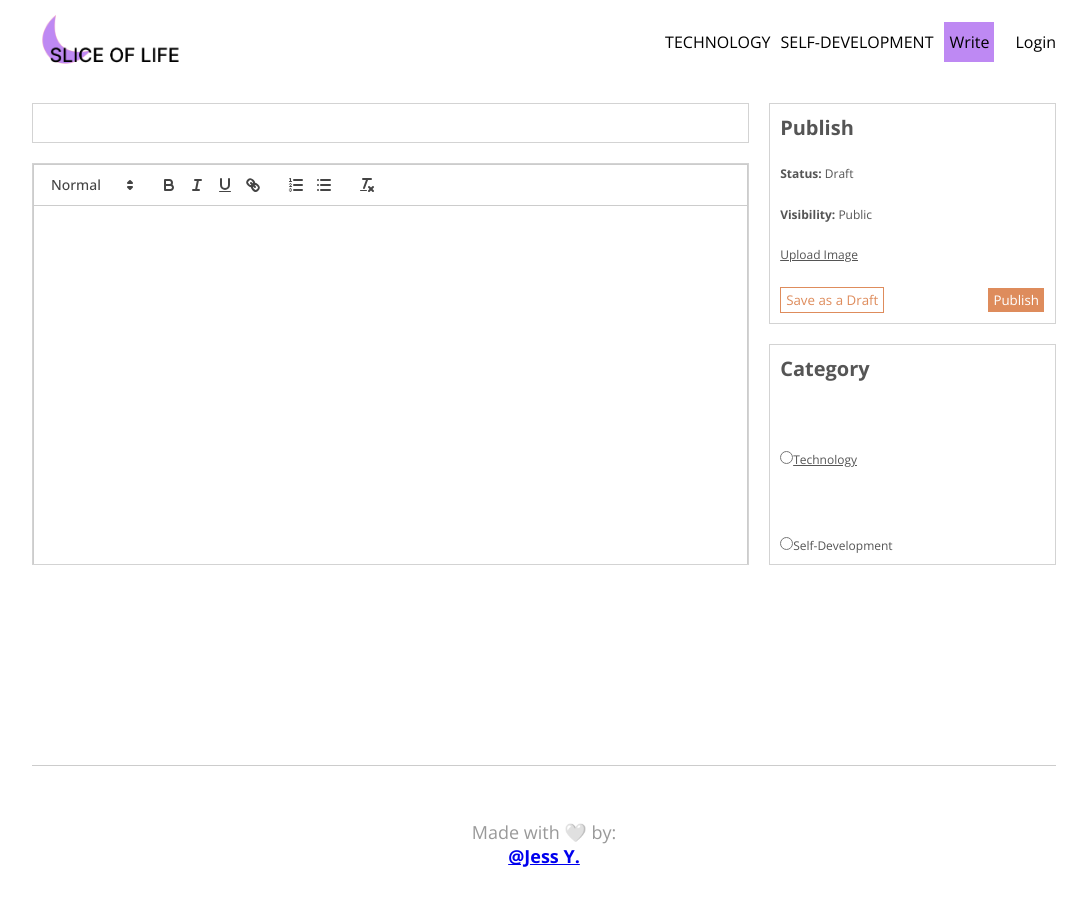
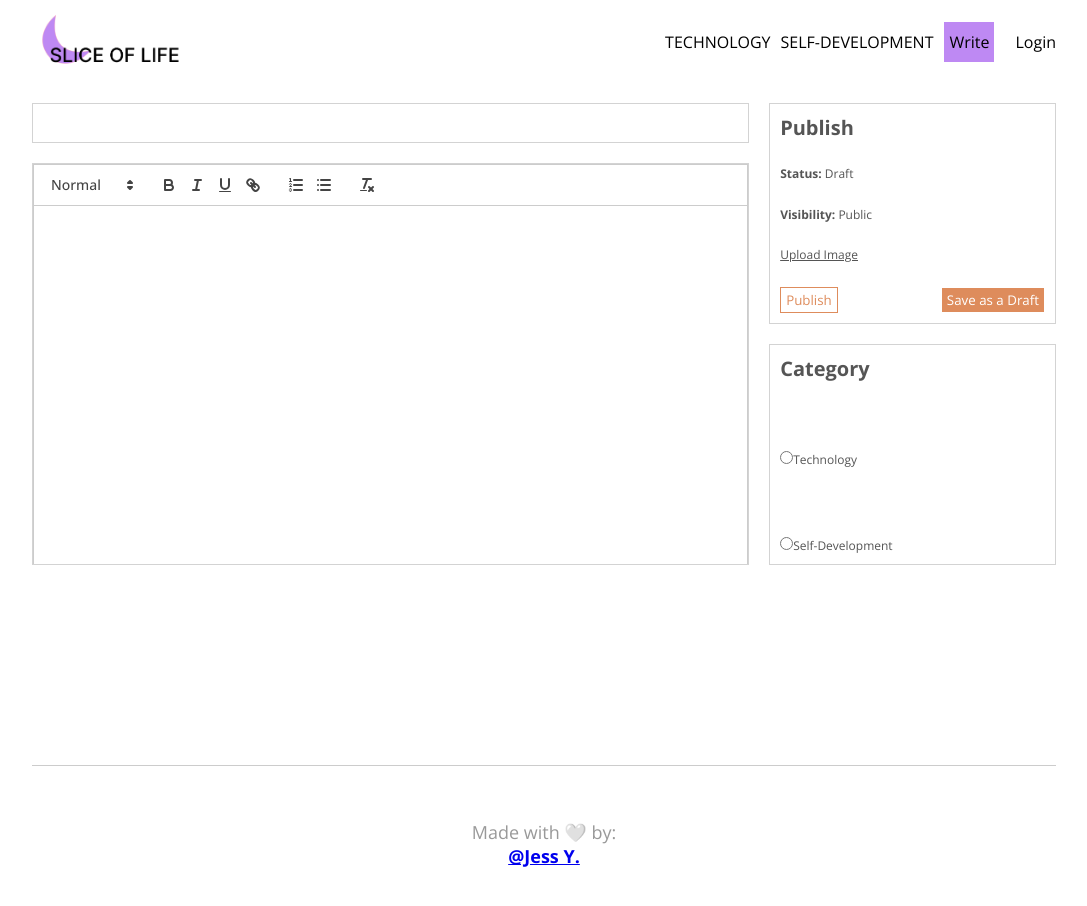
Before and after one commit to jcat1504/SliceOfLifeBlog, a React (Create React App) app in the folder slice-of-life-react/: page /write in a window 1280 px wide. Shown: the whole page, without its empty margins (96-1183 px from the left). Built offline with nearby package versions, Linux system fonts and the light colour scheme.

Commit message:
took out file label from tech category

```diff
--- a/slice-of-life-react/src/pages/Single.jsx
+++ b/slice-of-life-react/src/pages/Single.jsx
@@ -45,14 +45,11 @@ const Single = () => {
             <div className="content">{}
             <img src={`../upload/${post?.img}`} alt="post cover" />
             <div className="user">
-                {/*render user img if it exists*/}
                 {post.userImg && <img src={post.userImg} alt="user" />}
                 <div className="info">
-                    {/*render post author and date */}
                     <span>{post.username}</span>
                     <p>Posted {moment(post.date).fromNow()}</p>
                 </div>
-                {/*Render edit and delete buttons if user is the author of post */}
                 {currentUser.username === post.username && (
                     <div className="edit">
                         <Link to={`/write?edit=2`} state={post}>
@@ -62,7 +59,6 @@ const Single = () => {
                     </div>
                 )}
             </div>
-            {/*render post title and desc */}
             <h1>{post.title}</h1>
             <i>"{getText(post.desc)}"</i>
             <p>
@@ -122,7 +118,6 @@ const Single = () => {
             praesent elementum facilisis leo vel fringilla est ullamcorper eget.
         </p>
         </div>
-        {/* show related categories */}
         <Menu cat={post.cat} />
         </div>
     );
--- a/slice-of-life-react/src/pages/Write.jsx
+++ b/slice-of-life-react/src/pages/Write.jsx
@@ -76,8 +76,8 @@ const Write = () => {
                         Upload Image
                     </label>
                     <div className="buttons">
-                        <button>Save as a Draft</button>
                     <button onClick={handleClick}>Publish</button>
+                    <button>Save as a Draft</button>
                     </div>
                 </div>
                 <div className="item">
@@ -89,7 +89,7 @@ const Write = () => {
                         value="technology"
                         id="technology"
                         onChange={(e) => setCat(e.target.value)} />
-                        <label className="file" htmlFor="file">Technology</label>
+                        <label htmlFor="technology">Technology</label>
                     </div>
                     {/* Self-Development */}
                     <div className="cat">
```
